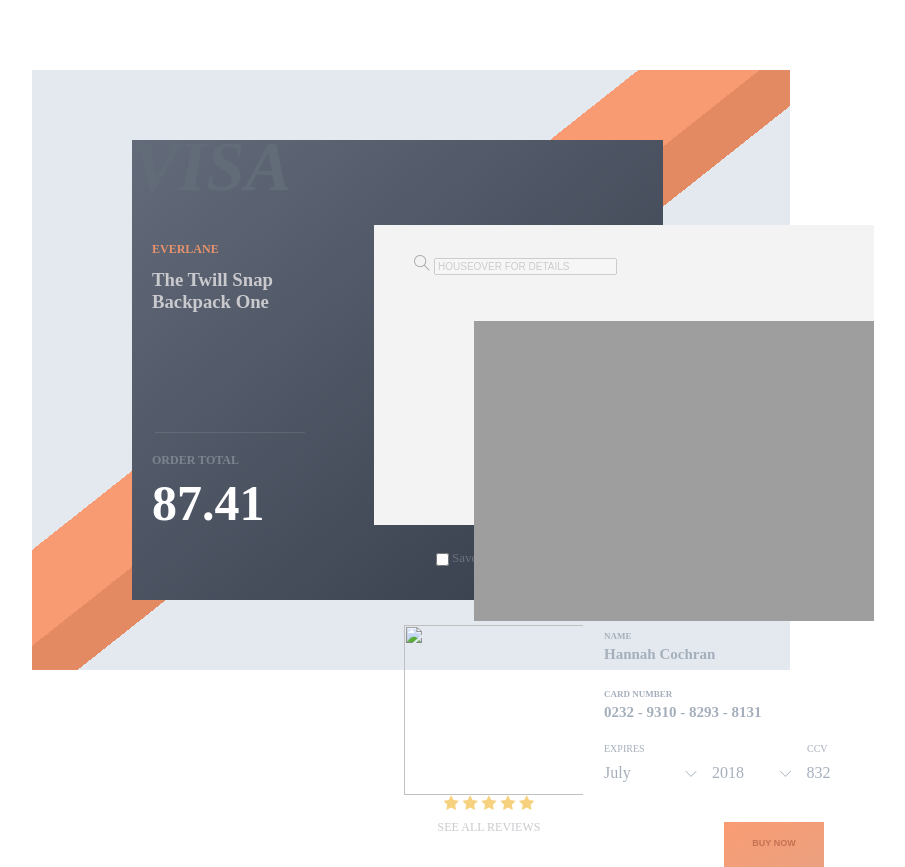
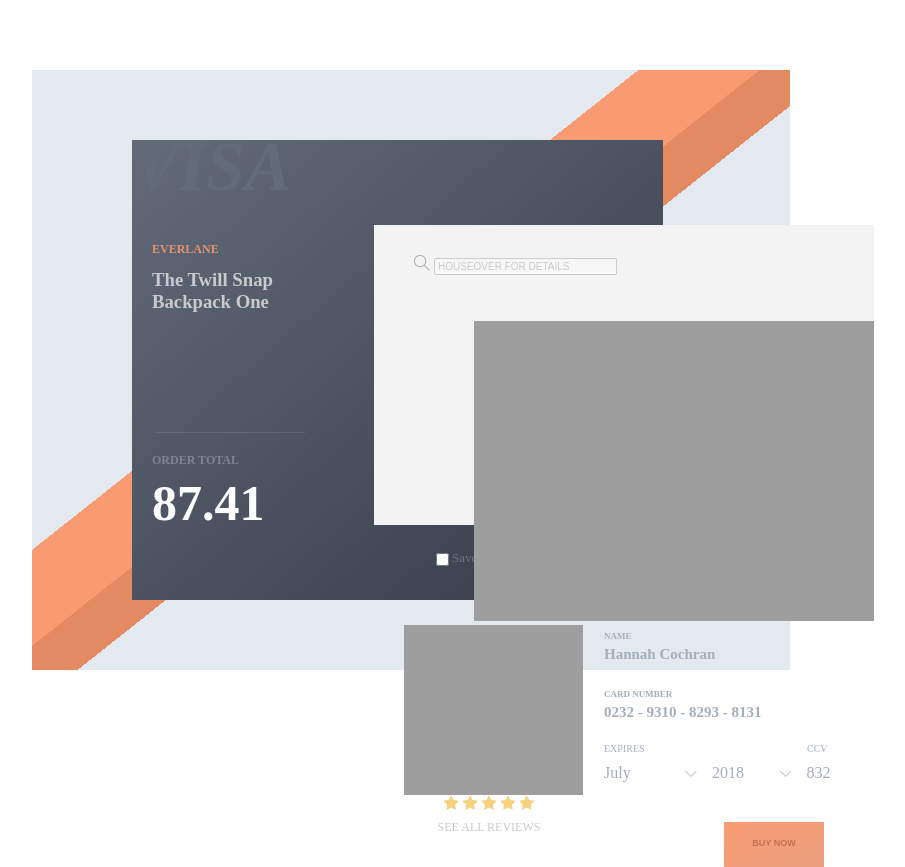
Before and after one commit to UserHuy/bahuy_thihocky, a plain HTML site: page index.html in a window 1280 px wide. Shown: the whole page, without its empty margins (276-1181 px from the left). Drawn offline with Linux system fonts and the light colour scheme; the site is published under a folder, as on GitHub Pages, so addresses that start at the root find nothing.

Commit message:
upload source code

```diff
--- a/index.html
+++ b/index.html
@@ -41,7 +41,7 @@
                 <div class="bag">
                     <div class="bag-1">
                         <div class="img-bag">
-                            <img src="/images/bag2.png" alt="" width="130%" height="100%">
+                            <img src="./images/bag2.png" alt="" width="130%" height="100%">
                         </div>
                     </div>
                     <div class="thong-tin">
```
